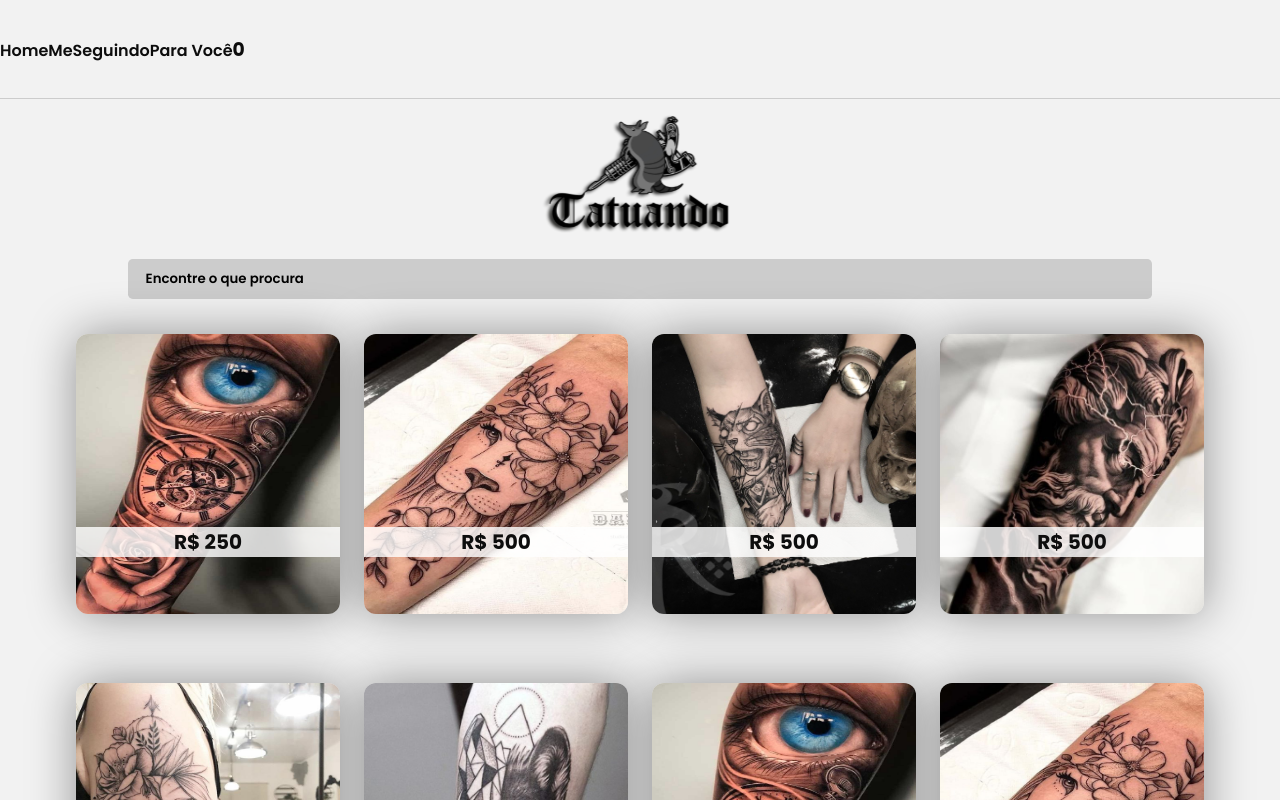
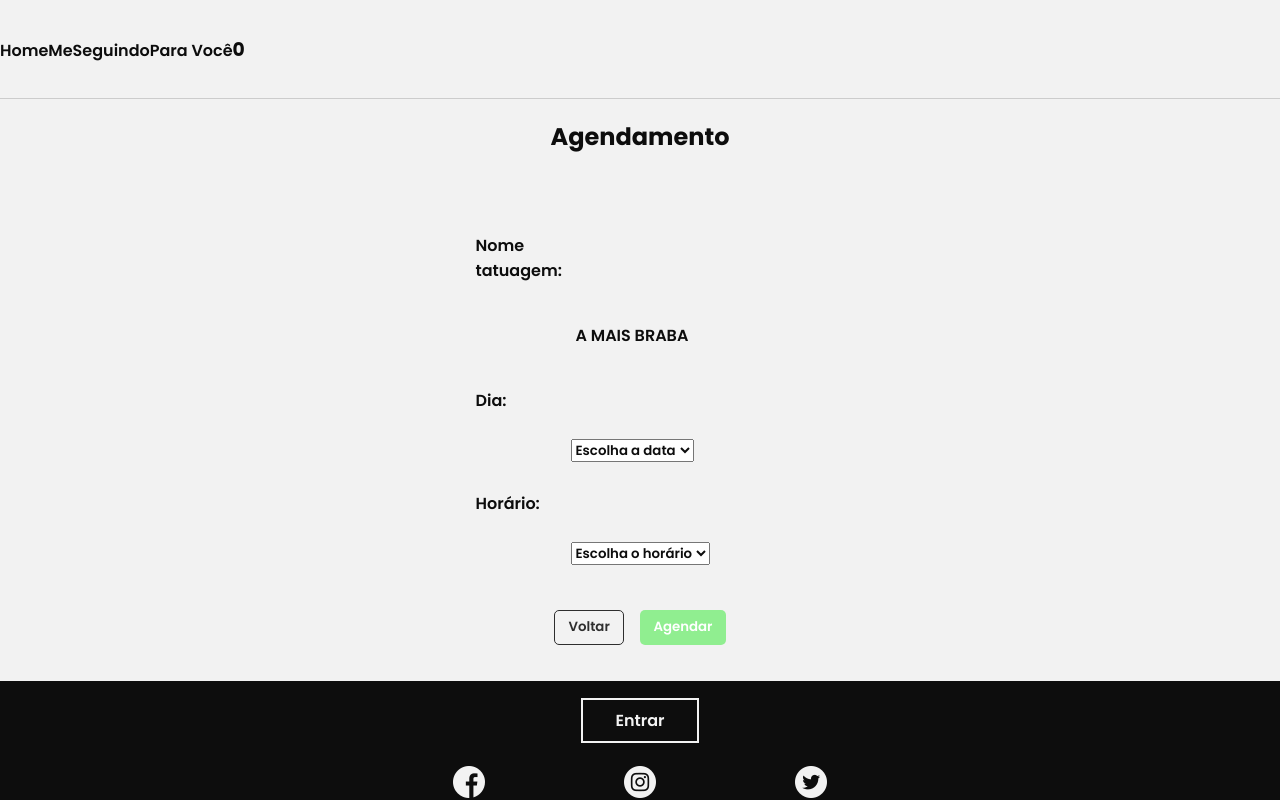
Before and after one commit to dsm-cefet-rj/trabalho2021-1-grupo-1-psw-2021-1, a React (Create React App) app in the folder frontend/: page /1/scheduling in a window 1280 px wide. Shown: the top 800 px of the page. Built offline with nearby package versions, Linux system fonts and the light colour scheme; data requests are answered from the project's data file.

Commit message:
Finished validations on all forms

```diff
--- a/frontend/src/App.js
+++ b/frontend/src/App.js
@@ -36,7 +36,7 @@ function App() {
                 <Route path="/signUp">
                     <SignupClient />
                 </Route>
-                <Route path="/scheduling">
+                <Route path="/:id_compra/scheduling">
                     <Scheduling />
                 </Route>
                 <Route path="/me">
--- a/frontend/src/pages/Login/index.jsx
+++ b/frontend/src/pages/Login/index.jsx
@@ -1,6 +1,66 @@
 import '../../styles/Login.css';
+import {useState} from 'react';
+import { useParams, Link } from 'react-router-dom';
+
+import { api } from '../../services/api';
+
+import { loginSchema } from "../../schemas/loginSchema.js";
 
 export default function Login() {
+
+    let [user,setUser] = useState({email:"",senha:""})
+
+    let [errors, setError] = useState({
+        email: "",
+        senha: "",
+    });
+
+    console.log(errors)
+
+    async function onSubmit(event) {
+        event.preventDefault();
+        let find = false
+        const valid_bool = await loginSchema.isValid(user)
+        if(valid_bool)
+        {
+            const {users} = await api.get("/users")
+            users.forEach(u => {if(u.email == user.email){find = true}})
+            if(find == false){
+                setError({email:"Email/Nome de usuário não encontrado",senha:errors.senha})
+            }
+        }
+        else
+        {
+            loginSchema.validate(user, {abortEarly: false }).catch(function (err) {
+                let email,senha = ""
+                err.inner.forEach(e => {
+                    let {path, message} = e;
+                    if (path === "email") {
+                        email = message
+                    }
+                    else if (path === "senha") {
+                        senha = message
+                    }
+                })
+                setError({
+                    email,
+                    senha,
+                })
+            })
+        }
+    }
+
+    function onChange(event)
+    {
+        const {name, value} = event.target;
+        console.log(name,value)
+        if (name === "username") {
+            setUser({ ...user, email: value })
+        }
+        else if (name === "password") {
+            setUser({ ...user, senha: value })
+        }
+    }
     return (
         <div id="login-container">
             <div id="form-login-container">
@@ -10,10 +70,12 @@ export default function Login() {
 
                 <h1>Login</h1>
 
-                <form id="form-login" action="#" method="POST">
-                    <input type="text" name="username" placeholder="Nome de usuário"></input>
-                    <input type="password" name="password" placeholder="Senha"></input>
-                    <button type="submit" id="login-button">Entrar</button>
+                <form id="form-login" action="" method="POST">
+                    <input type="text" name="username" placeholder="Nome de usuário" onChange={onChange}></input>
+                    <p className="error"> {errors.email} </p>
+                    <input type="password" name="password" placeholder="Senha" onChange={onChange}></input>
+                    <p className="error"> {errors.senha} </p>
+                    <button type="submit" id="login-button" onSubmit={onSubmit}><Link href={"/home"}>Entrar</Link></button>
                 </form>
 
                 <a id="forgot-password" href="#">Esqueceu sua senha?</a>
--- a/frontend/src/pages/Scheduling/index.jsx
+++ b/frontend/src/pages/Scheduling/index.jsx
@@ -4,60 +4,74 @@ import { useParams, Link } from 'react-router-dom';
 
 import { api } from '../../services/api';
 
-import { tattooSchema } from "../../schemas/tattooSchema.js";
+import { agendamentoSchema } from "../../schemas/agendamentoSchema.js";
 
 export default function Scheduling() {
 
     const params = useParams();
-    const inicialValues = {
-        preco: 0,
-        name: "",
-        description: "",
-        image: "",
-        user_id: params.id_tatuador
-    }
-    let [tattoo, setTattoo] = useState(inicialValues);
+
+    let [agend, setAgend] = useState({
+        id_compra: null,
+        data: "",
+        horario:""
+    });
+
+    let [compra,setCompra] = useState({})
+
     useEffect(async () => {
+        const { data } = await api.get("/buy?id=" + params.id_compra)
+        setCompra(data);
     }, []);
 
     let [errors, setError] = useState({
-        name: "",
-        description: "",
-        preco:""
+        data: "",
+        horario:""
     });
 
 
     async function onSubmit(event) {
         event.preventDefault();
-        const valid_bool = await tattooSchema.isValid(tattoo)
+        const valid_bool = await agendamentoSchema.isValid(agend)
         if(valid_bool)
         {
-            api.post(`/tattoos/`, tattoo);
-            alert("Tatuagem cadastrada com sucesso")
+            agend = {
+                id_compra: params.id_compra,
+                data: agend.data,
+                horario: agend.horario,
+            }
+            api.post(`/agendamentos/`, agend);
+            alert("Agendamento concluído com sucesso")
         }
         else
         {
-            tattooSchema.validate(tattoo, {abortEarly: false }).catch(function (err) {
-                let name, description,preco = ""
+            agendamentoSchema.validate(agend, {abortEarly: false }).catch(function (err) {
+                let data,horario = ""
                 err.inner.forEach(e => {
                     let {path, message} = e;
-                    console.log(path,message)
-                    if ( path === "name") {
-                        name = message
+                    if (path === "data") {
+                        data = message
                     }
-                    else if (path === "description") {
-                        description = message
-                    }
-                    else if (path === "preco") {
-                        preco = message
+                    else if (path === "horario") {
+                        horario = message
                     }
                 })
                 setError({
-                    name,
-                    description,
-                    preco,
+                    data,
+                    horario,
                 })
             })
+        }
+    }
+
+    function onChange(event)
+    {
+        const { name, value} = event.target;
+
+        if (name === "data") {
+            setAgend({ ...agend, data: value })
+        }
+        else if (name === "horario") {
+            setAgend({ ...agend, horario: value })
         }
     }
 
@@ -68,43 +82,37 @@ export default function Scheduling() {
 
                <div>
                     <div class="input-container description">
-                        <label for="description" class="form-content">Profissional:</label>
+                        <label for="description" class="form-content">Nome tatuagem: </label>
+                        <p>A MAIS BRABA</p>
                     </div>
-                        <select name="tatuador" class="tatuador">
-                            <option value="Tatuador1">Carlin</option>
-                            <option value="Tatuador2">Cleitin</option>
-                            <option value="Tatuador3">Douglinha</option>
-                        </select>
-
-
-
                     <div class="input-container description">
                         <label for="description" class="form-content">Dia:</label>
                     </div>
-                        <select name="dia" class="dia">
-                            <option value="dia1">27/10/2021</option>
-                            <option value="dia2">28/10/2021</option>
-                            <option value="dia3">29/10/2021</option>
+                        <select name="data" class="dia" onChange={onChange}>
+                            <option value="" disabled selected>Escolha a data</option>
+                            <option value="27/10/2021">27/10/2021</option>
+                            <option value="28/10/202">28/10/2021</option>
+                            <option value="29/10/2021">29/10/2021</option>
                         </select>
-
-
-
+                        <p className="error"> {errors.data} </p>
                     <div class="input-container description">
                         <label for="description" class="form-content">Horário:</label>
                     </div>
-                        <select name="horario" class="horario">
-                            <option value="horario1">8 horas</option>
-                            <option value="horario2">9 horas</option>
-                            <option value="horario3">10 horas</option>
+                        <select name="horario" class="horario" onChange={onChange}>
+                            <option value="" disabled selected>Escolha o horário</option>
+                            <option value="08:00:00">8 horas</option>
+                            <option value="09:00:00">9 horas</option>
+                            <option value="10:00:00">10 horas</option>
                         </select>
+                        <p className="error"> {errors.horario} </p>
                 </div>
 
                 <div id="button-container">
                     <button type="text">
-                        <Link href={"/profile/"+tattoo.user_id}>Voltar</Link>
+                        <Link href="/me">Voltar</Link>
                     </button>
                     <button type="submit" class="submit" onClick={onSubmit}>
-                        <Link href={"/profile/"+tattoo.user_id}>Agendar</Link>
+                        <Link href={"/me"}>Agendar</Link>
                     </button>
                 </div>
 
--- /dev/null
+++ b/frontend/src/schemas/agendamentoSchema.js
@@ -0,0 +1,7 @@
+import * as yup from "yup";
+export let agendamentoSchema = yup.object().shape({
+    data: yup.string().required("O campo com a data é obrigatório"),
+    horario: yup.string().required("O horário nessa data é obrigatório")
+});
+
+export default agendamentoSchema;
--- /dev/null
+++ b/frontend/src/schemas/loginSchema.js
@@ -0,0 +1,7 @@
+import * as yup from "yup";
+export let loginSchema = yup.object().shape({
+    email: yup.string().email().required("O campo email é obrigatório"),
+    senha: yup.string().required("O campo senha é obrigatório")
+});
+
+export default loginSchema;
--- a/frontend/src/schemas/tattooSchema.js
+++ b/frontend/src/schemas/tattooSchema.js
@@ -2,7 +2,7 @@ import * as yup from "yup";
 export let tattooSchema = yup.object().shape({
     name: yup.string().required("O campo nome da tatuagem é obrigatório").max(60),
     description: yup.string().required("O campo descrição da tatuagem é obrigatório"),
-    preco: yup.number().required("O valor da tatuagem é obrigatório")
+    preco: yup.number().positive().required("O valor da tatuagem é obrigatório")
 });
 
 export default tattooSchema;
```
Also changed, not shown: frontend/server.json (+41 -0 lines).
